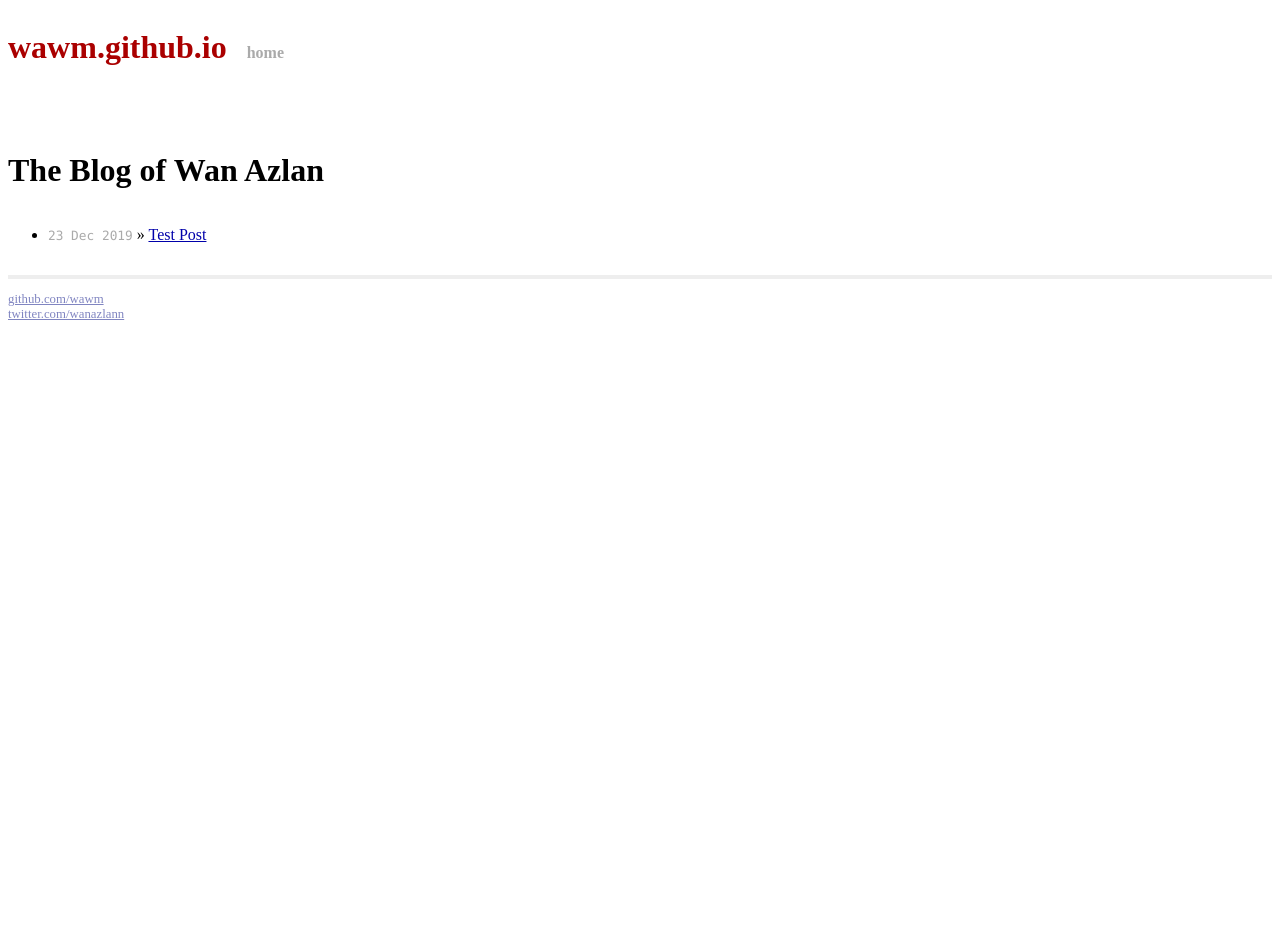
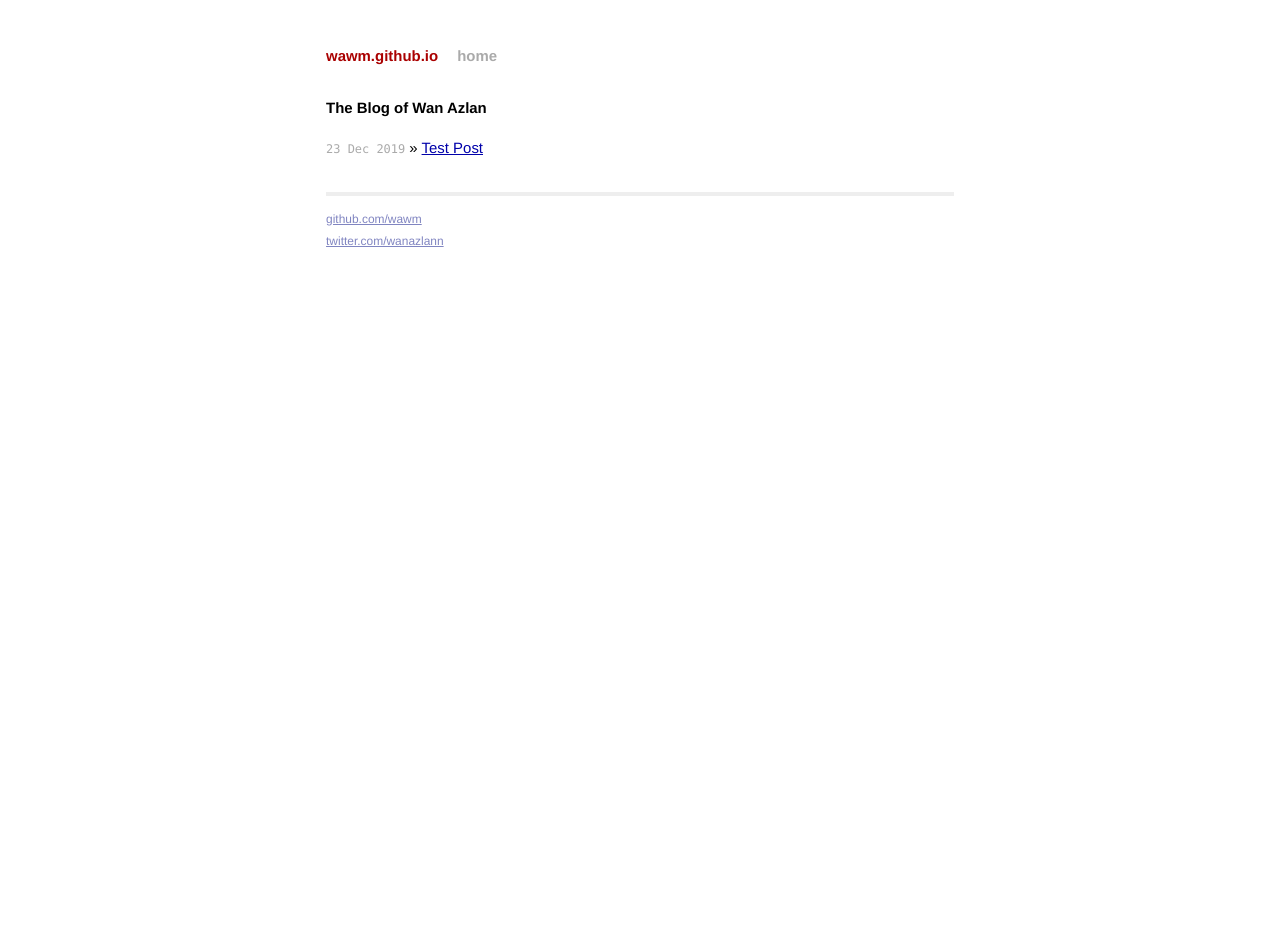
Before and after one commit to wawm/wawm.github.io, a Jekyll site: the page built from index.html, in a window 1280 px wide. Built offline with Jekyll 4.4.1, drawn with Linux system fonts in a browser that asks for light colours; the list of posts is cut into pages by our own code; before the commit the page ends 900 px from its top, so only the background shows below that.

Commit message:
Update main.css

```diff
--- a/css/main.css
+++ b/css/main.css
@@ -1,39 +1,39 @@
 /*****************************************************************************/
 /*
- */* Common
+/* Common
 /*
- */*****************************************************************************/
+/*****************************************************************************/
 
 /* Global Reset */
 * {
-*   margin: 0;
-*     padding: 0;
-*     }
-*
-*     html, body { height: 100%; }
-*
-*     body {
-*       background-color: #FFF;
-*         font: 13.34px Helvetica, Arial, sans-serif;
-*           font-size: small;
-*             text-align: center;
-*             }
-*
-*             h1, h2, h3, h4, h5, h6 {
-*               font-size: 100%; }
-*
-*               h1 { margin-bottom: 1em; }
-*               p { margin: 1em 0; }
-*
-*               a         { color: #00a; }
-*               a:hover   { color: #000; }
-*               a:visited { color: #a0a; }
-*
-*/*****************************************************************************/
+  margin: 0;
+  padding: 0;
+}
+
+html, body { height: 100%; }
+
+body {
+  background-color: #FFF;
+  font: 13.34px Helvetica, Arial, sans-serif;
+  font-size: small;
+  text-align: center;
+}
+
+h1, h2, h3, h4, h5, h6 {
+  font-size: 100%; }
+
+h1 { margin-bottom: 1em; }
+p { margin: 1em 0; }
+
+a         { color: #00a; }
+a:hover   { color: #000; }
+a:visited { color: #a0a; }
+
+/*****************************************************************************/
 /*
- */* Home
+/* Home
 /*
- */*****************************************************************************/
+/*****************************************************************************/
 .posts {
   list-style-type: none;
   margin-bottom: 2em;
@@ -51,9 +51,9 @@
 
 /*****************************************************************************/
 /*
- */* Site
+/* Site
 /*
- */*****************************************************************************/
+/*****************************************************************************/
 
 .site {
   font-size: 115%;
@@ -123,9 +123,9 @@
 
 /*****************************************************************************/
 /*
- */* Posts
+/* Posts
 /*
- */*****************************************************************************/
+/*****************************************************************************/
 
 /* standard */
 .post pre {
```
